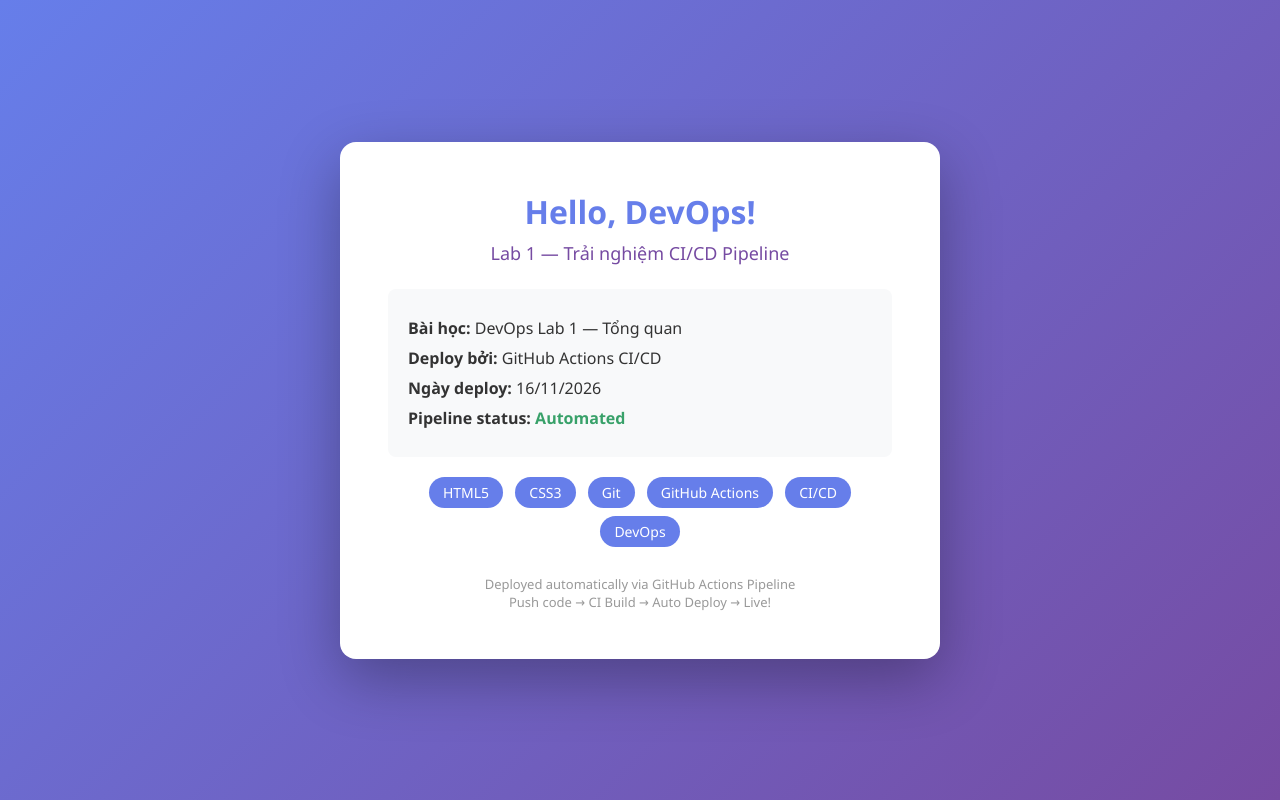
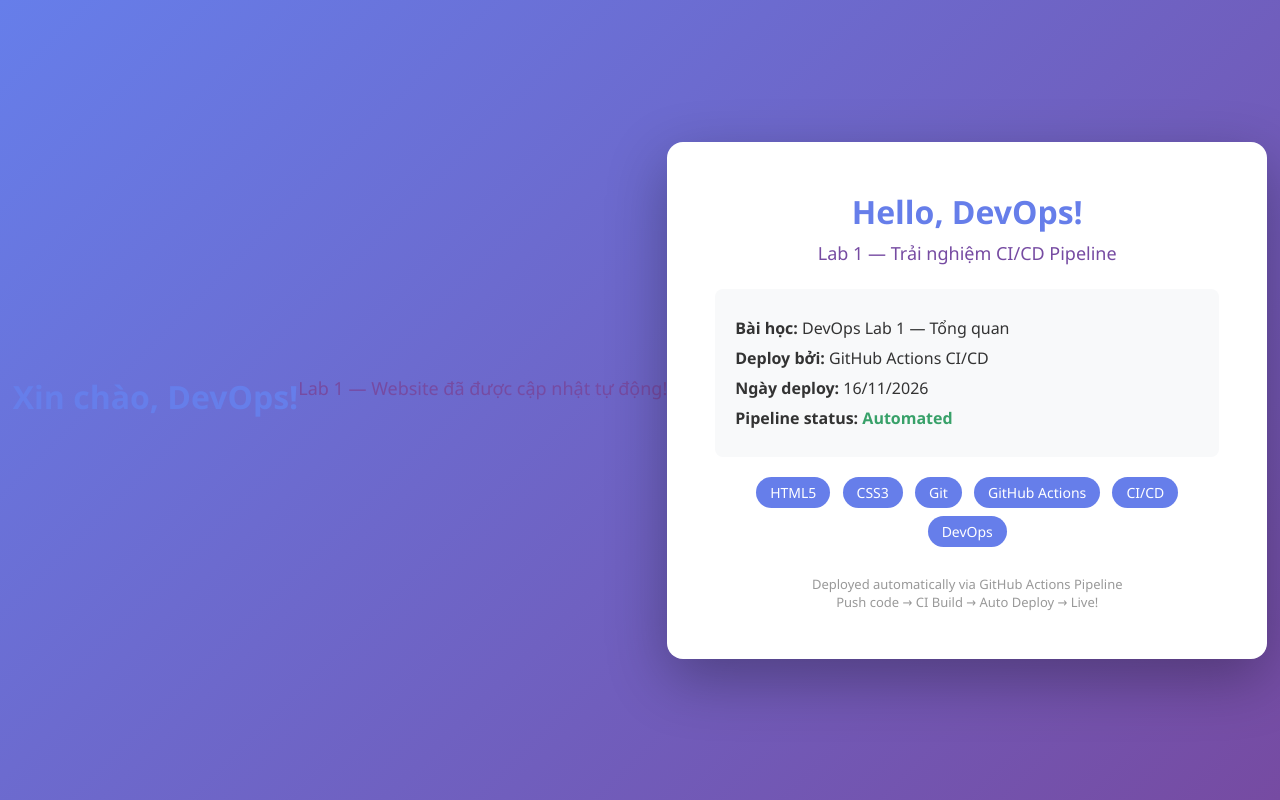
Before and after one commit to sang831/devops-lab1-portfolio, a plain HTML site: page index.html in a window 1280 px wide. Drawn offline with Linux system fonts and the light colour scheme.

Commit message:
update: change title to Vietnamese

```diff
--- a/index.html
+++ b/index.html
@@ -3,7 +3,8 @@
 <head>
     <meta charset="UTF-8">
     <meta name="viewport" content="width=device-width, initial-scale=1.0">
-    <title>DevOps Lab 1 — My website </title>
+    <h1> Xin chào, DevOps!</h1>
+    <h2>Lab 1 — Website đã được cập nhật tự động! </h2>
     <style>
         * { margin: 0; padding: 0; box-sizing: border-box; }
         body {
```
